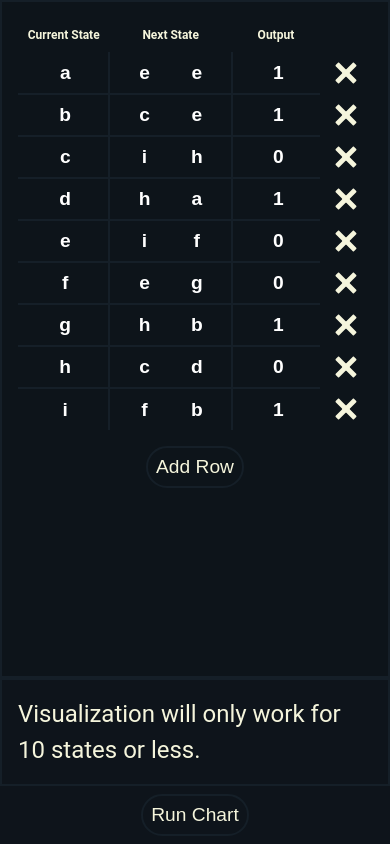
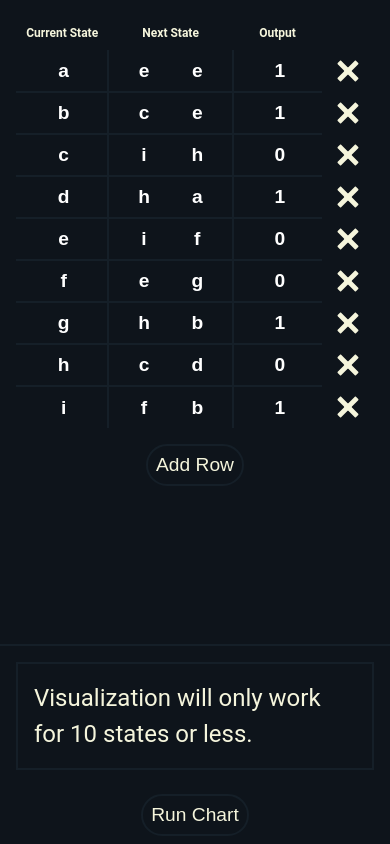
Before and after one commit to ali-h17/implicationReduction, a React (Vite) app: page / in a window 390 px wide. Built offline with nearby package versions, Linux system fonts and the light colour scheme.

Commit message:
Update colors and styles in components and stylesheets.

```diff
--- a/src/components/EquivalenceCircle.tsx
+++ b/src/components/EquivalenceCircle.tsx
@@ -6,10 +6,11 @@ interface EquivalenceCircleProps {
 }
 
 const colors = [
-	'hsl(333deg, 100%, 52%)',
-	'hsl(230deg, 100%, 69%)',
-	'#F4BF96',
-	'#FCf657',
+	'hsl(333, 100%, 52%)',
+	'hsl(360, 83%, 33%)',
+	'hsl(230, 100%, 69%)',
+	'hsl(189, 100%, 40%)',
+	'hsl(245, 100%, 23%)',
 ];
 
 const stateCoOrdinates = new Map<string, number[]>();
--- a/src/styles/App.css
+++ b/src/styles/App.css
@@ -30,6 +30,7 @@
     /* width: 100%; */
     border: 2px solid hsl(210deg, 30%, 12%);
     font-size: 1.5rem;
+    margin: 1rem;
     padding: 1rem;
     display: flex;
     justify-content: center;
@@ -51,5 +52,8 @@
     .container {
         flex-direction: column;
     }
+    .equivalence-circle {
+        scale: 0.8;
+    }
 
 }
--- a/src/styles/Chart.css
+++ b/src/styles/Chart.css
@@ -1,5 +1,6 @@
 .chart {
 	margin: 30px;
+	/* background-color: hsla(210deg, 30%, 8%, 0.85); */
 }
 .row {
 	display: flex;
--- a/src/styles/Table.css
+++ b/src/styles/Table.css
@@ -1,6 +1,6 @@
 .table {
-	border: 2px solid hsl(210deg, 30%, 12%);
-	background-color: hsla(210deg, 30%, 8%, 0.85);
+	border-right: 2px solid hsl(210deg, 30%, 12%);
+	/* background-color: hsla(210deg, 30%, 8%, 0.85); */
 	display: flex;
 	flex-direction: column;
     align-items: center;
@@ -84,6 +84,8 @@ svg {
 @media screen and (max-width: 768px) {
 	.table {
 		flex: 1;
+		border: none;
+		border-bottom: 2px solid hsl(210deg, 30%, 12%);
 	}
 
 }
```
